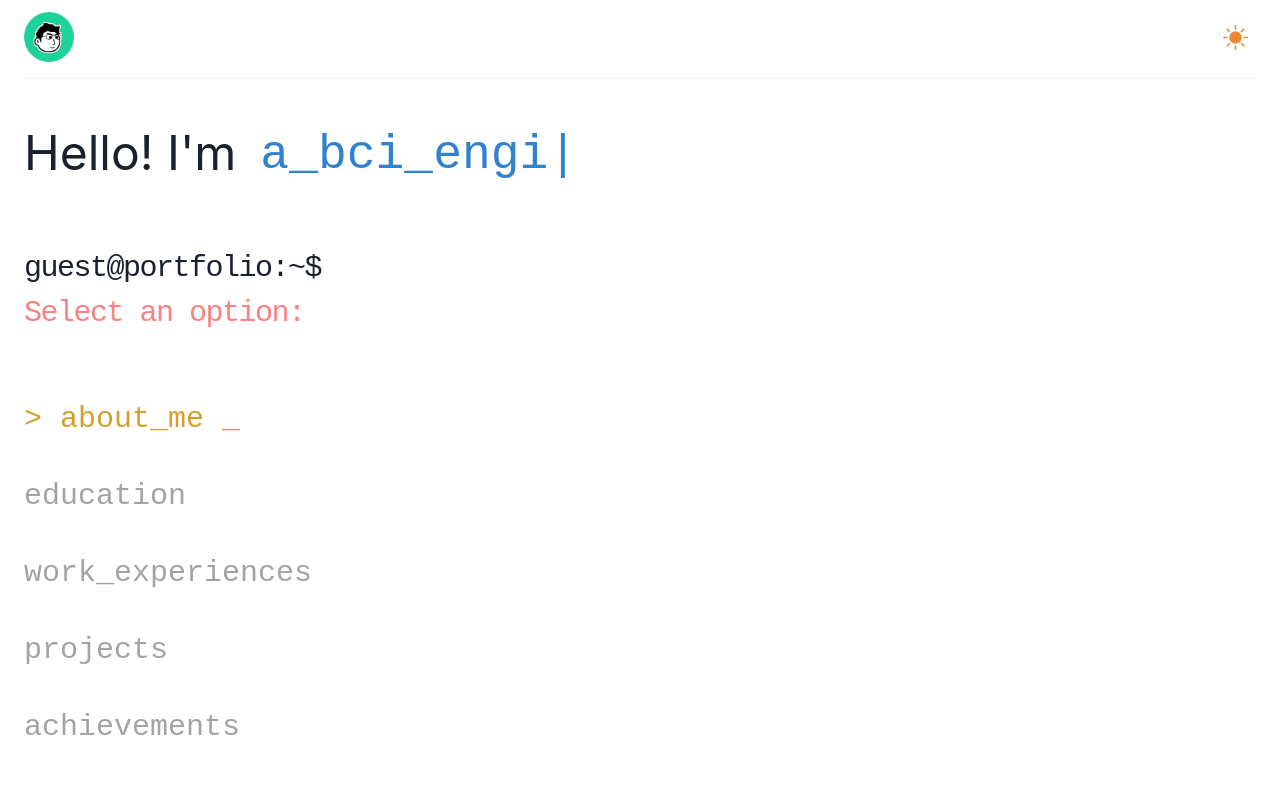
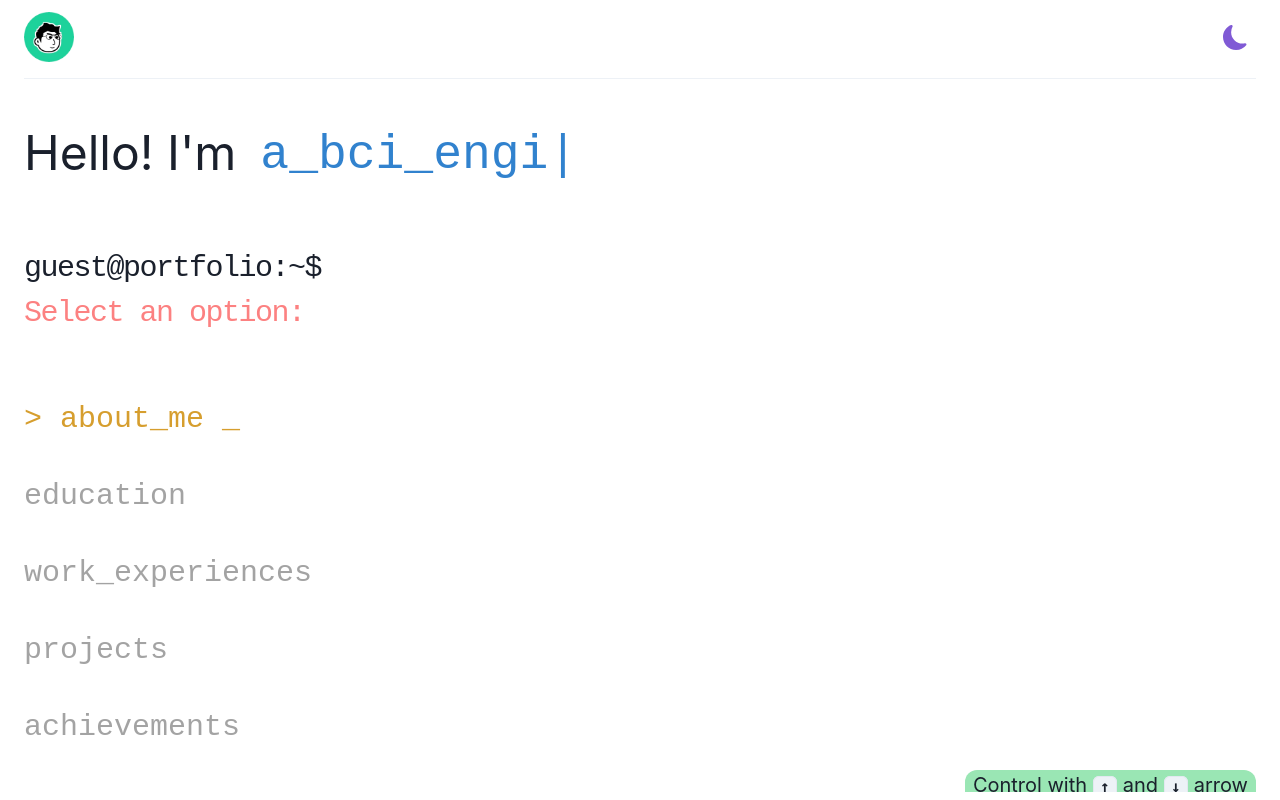
Before and after one commit to wilsonngja/netlify-portfolio, a React (Vite) app: page / in a window 1280 px wide. Built offline with nearby package versions, Linux system fonts and the light colour scheme.

Commit message:
Add an instruction at main page

```diff
--- a/src/routing/Education/Education.tsx
+++ b/src/routing/Education/Education.tsx
@@ -9,13 +9,13 @@ import SoftwareEngineering from "./SoftwareEngineering";
 
 const Education = () => {
   return (
+    <>
+      <EducationTitle />
       <Grid
         templateColumns="repeat(2, 1fr)"
         paddingX={{ base: 3, sm: 3, md: 3, lg: 4, xl: 5, "2xl": 6 }}
+        alignItems="center"
       >
-      <GridItem colSpan={2} paddingBottom={10}>
-        <EducationTitle />
-      </GridItem>
         <GridItem
           paddingBottom={10}
           colSpan={{ base: 2, sm: 2, md: 2, lg: 1, xl: 1, "2xl": 1 }}
@@ -53,6 +53,7 @@ const Education = () => {
           <Others />
         </GridItem>
       </Grid>
+    </>
   );
 };
 
--- a/src/routing/Education/EducationTitle.tsx
+++ b/src/routing/Education/EducationTitle.tsx
@@ -16,7 +16,7 @@ const EducationTitle = () => {
   };
 
   return (
-    <Box display="flex" alignSelf="flex-start">
+    <Box display="flex" alignSelf="flex-start" paddingX={3} paddingBottom={10}>
       <Text
         fontSize={{
           base: "1.375rem",
--- a/src/routing/HeadingText.tsx
+++ b/src/routing/HeadingText.tsx
@@ -1,4 +1,5 @@
 import { Box, Text } from "@chakra-ui/react";
+import Control from "./HomePage/Control";
 
 const HeadingText = () => {
   return (
--- /dev/null
+++ b/src/routing/HomePage/Control.tsx
@@ -0,0 +1,30 @@
+import { Box, Kbd, useColorMode } from "@chakra-ui/react";
+
+const Control = () => {
+  const { colorMode } = useColorMode();
+
+  const colors = {
+    dark: "whiteAlpha.900",
+    light: "gray.800",
+  };
+
+  const backgroundColor = {
+    dark: "green.700",
+    light: "green.200",
+  };
+
+  return (
+    <Box
+      fontSize="xl"
+      color={colors[colorMode]}
+      bgColor={backgroundColor[colorMode]}
+      paddingX={2}
+      paddingBottom={1}
+      borderRadius="xl"
+    >
+      Control with <Kbd>↑</Kbd> and <Kbd>↓</Kbd> arrow
+    </Box>
+  );
+};
+
+export default Control;
--- a/src/routing/HomePage/HomePage.tsx
+++ b/src/routing/HomePage/HomePage.tsx
@@ -1,24 +1,41 @@
-import { Grid, GridItem } from "@chakra-ui/react";
+import { Grid, GridItem, useBreakpointValue } from "@chakra-ui/react";
+import HeadingText from "../HeadingText";
+import Control from "./Control";
 import IntroductionText from "./IntroductionText";
 import SelectorList from "./SelectorList";
-import HeadingText from "../HeadingText";
 
 function HomePage() {
+  const isLargeScreen = useBreakpointValue({
+    base: false,
+    sm: false,
+    md: false,
+    lg: true,
+    xl: true,
+    "2xl": true,
+  });
+
   return (
     <Grid
       templateColumns="repeat(2, 1fr)"
       templateRows="repeat(10, 1fr)"
-      padding={6}
+      paddingX={6}
+      paddingTop={6}
     >
       <GridItem colSpan={2} rowSpan={2}>
         <IntroductionText />
       </GridItem>
+
       <GridItem colSpan={2} rowSpan={2}>
         <HeadingText />
       </GridItem>
       <GridItem rowSpan={6}>
         <SelectorList />
       </GridItem>
+      {isLargeScreen && (
+        <GridItem colSpan={2} display="flex" justifyContent="flex-end">
+          <Control />
+        </GridItem>
+      )}
     </Grid>
   );
 }
--- a/src/routing/HomePage/IntroductionText.tsx
+++ b/src/routing/HomePage/IntroductionText.tsx
@@ -1,4 +1,3 @@
-import Typed from "react-typed";
 import {
   HStack,
   Text,
@@ -6,6 +5,7 @@ import {
   useColorMode,
   useMediaQuery,
 } from "@chakra-ui/react";
+import Typed from "react-typed";
 
 const IntroductionText = () => {
   const isSmallScreen = useBreakpointValue({
--- a/src/routing/ToggleSwitch.tsx
+++ b/src/routing/ToggleSwitch.tsx
@@ -27,9 +27,9 @@ const ToggleSwitch = () => {
         size={isSmallScreen ? "sm" : "md"}
       > */}
       <Icon
-        as={colorMode === "dark" ? BsFillMoonFill : BsFillSunFill}
+        as={colorMode === "light" ? BsFillMoonFill : BsFillSunFill}
         boxSize={isSmallScreen ? "20px" : "25px"}
-        color={colorMode === "dark" ? "yellow.300" : "orange.400"}
+        color={colorMode === "dark" ? "orange.300" : "purple.500"}
       />
       {/* </Switch> */}
       <Text
```
Also changed, not shown: src/assets/profilePicture_v3.jpg (added). Lines whose indentation alone changed are shown as unchanged.
